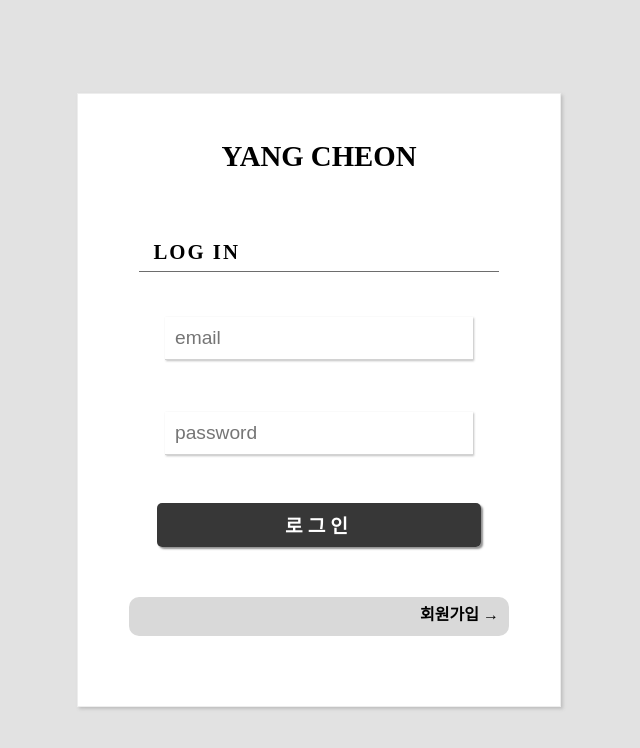
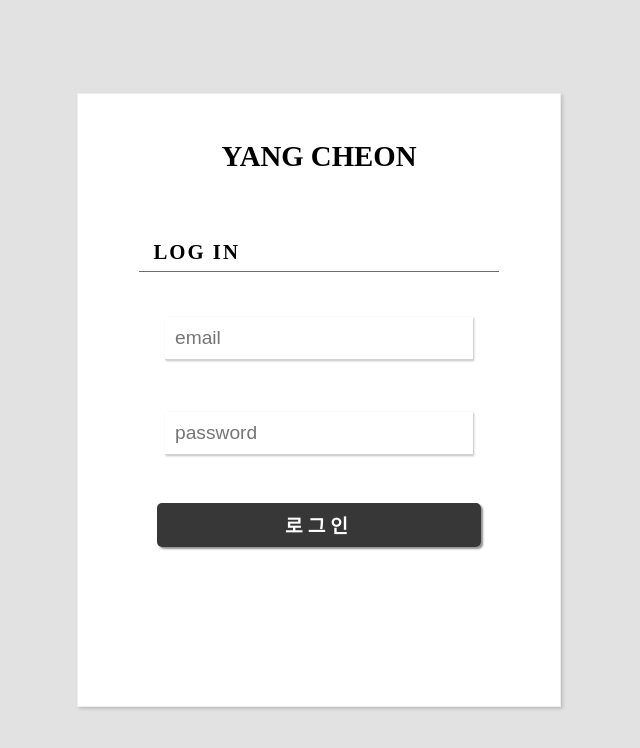
Before and after one commit to yang-chun-web/yangCheonFront, a React (Create React App) app: page /user/login in a window 1280 px wide. Shown: the top 748 px of the page, without its empty margins (321-961 px from the left). Built offline with nearby package versions, Linux system fonts and the light colour scheme.

Commit message:
Delete Signup Link

```diff
--- a/src/user/Login.js
+++ b/src/user/Login.js
@@ -42,23 +42,6 @@ const LoginForm = styled.form`
   }
 `;
 
-const SignupLink = styled(Link)`
-  display: flex;
-  width: 100%;
-  justify-content: flex-end;
-  margin-top: 3.1rem;
-  font-weight: bold;
-  background-color: #d9d9d9;
-  border-radius: 10px;
-  padding: 10px;
-  span {
-    padding-bottom: 3px;
-  }
-  &:hover {
-    color: #414141c1;
-  }
-`;
-
 const Login = () => {
   const navigate = useNavigate();
   //const active = useSetRecoilState(access);
@@ -90,9 +73,6 @@ const Login = () => {
               autoComplete="off"
             />
             <button>로그인</button>
-            <SignupLink to={"/signup"}>
-              <span>회원가입 &rarr;</span>
-            </SignupLink>
           </LoginForm>
         </Wrapper>
       </AuthBlock>
```
